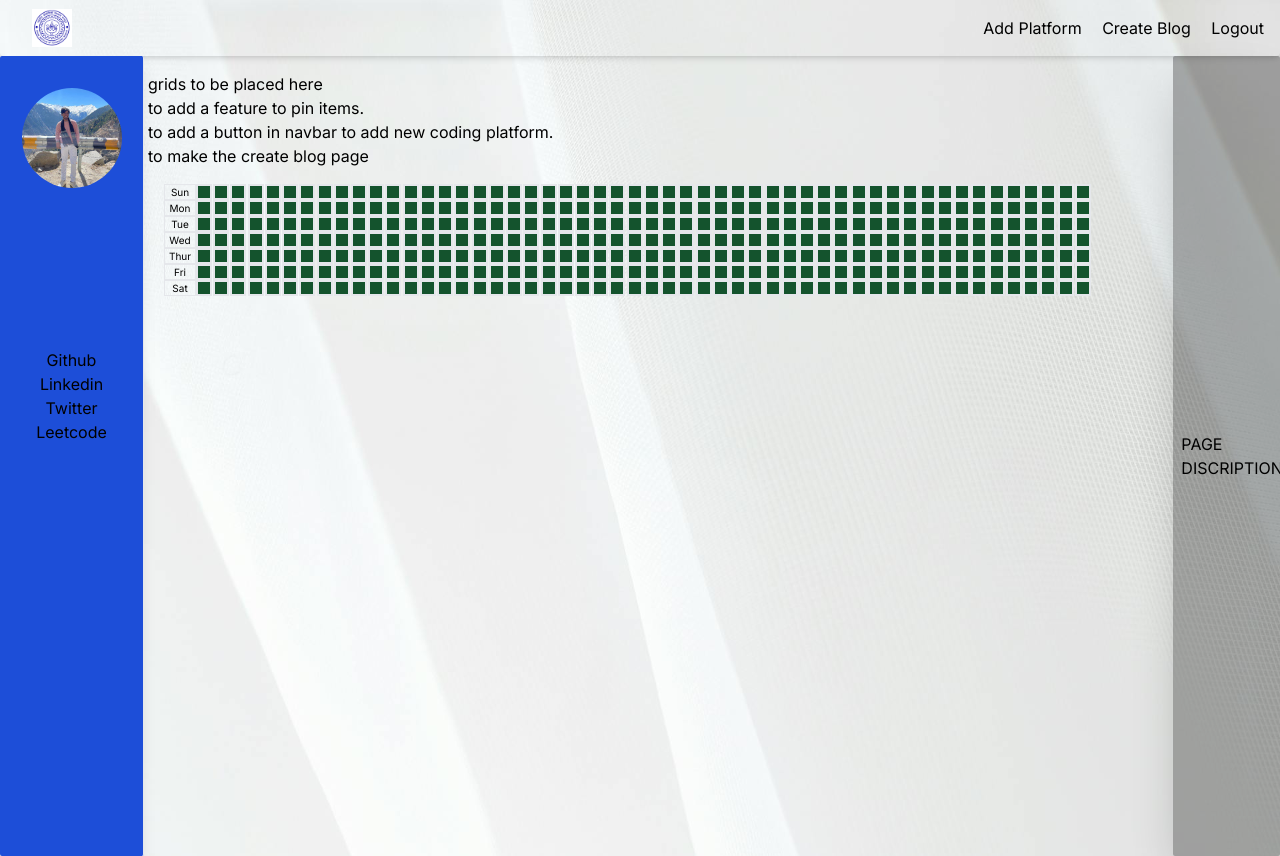
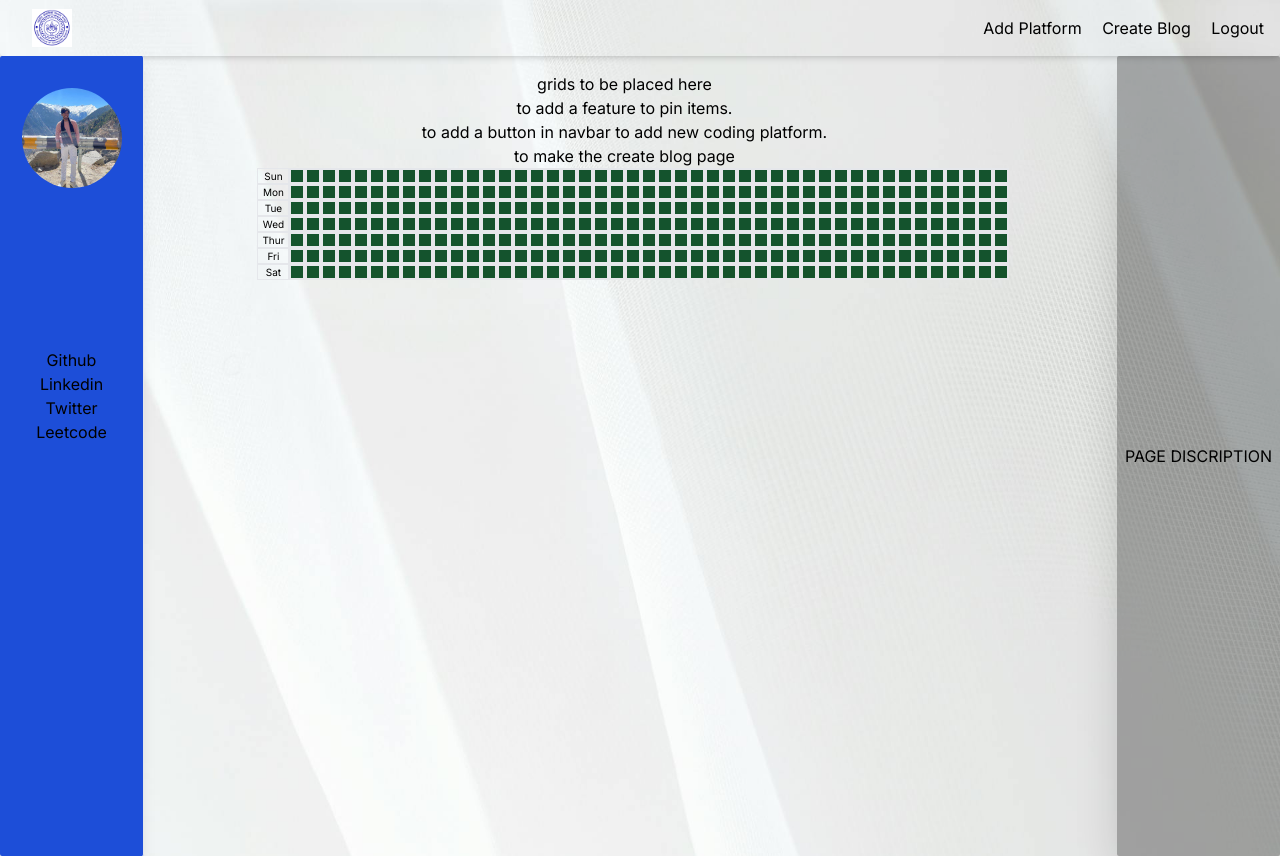
Before and after one commit to eisemsi2/trackingProject, a Next.js app: page /myspace in a window 1280 px wide. Built offline with nearby package versions, Linux system fonts and the light colour scheme.

Commit message:
grid to center

```diff
--- a/src/app/myspace/page.tsx
+++ b/src/app/myspace/page.tsx
@@ -18,7 +18,7 @@ export default function MySpace() {
             <SideBarLeft isOpen={isOpen} handleToggle={handleToggle}/>
 
             <div className={`${isOpen ? 'ml-[4px]' : 'ml-[-120px]'} m-4
-                transition-all duration-1000 flex-grow
+                transition-all duration-1000 flex-grow text-center
                 `}
                 >
                 grids to be placed here <br />
@@ -31,7 +31,10 @@ export default function MySpace() {
                 to make the create blog page
 
 
-                <div className="m-4 ">
+                <div className="md:hidden ml-[-60px]">
+                    <Grid />
+                </div>
+                <div className="hidden md:block">
                     <Grid />
                 </div>
             </div>
--- a/src/app/ui/grid.tsx
+++ b/src/app/ui/grid.tsx
@@ -6,9 +6,9 @@ export function GridElement({color = 'white'}: {color?: string}) {
     // console.log(`bg-${color}`);
     return (
         <div className={
-            `md:h-4 md:w-4 bg-${color}
-            md:border-2 border-gray-200
-            h-[10px] w-[10px] border flex-initial
+            `lg:h-[16px] lg:w-[16px] bg-${color}
+            lg:border-2 border-gray-200
+            h-[12px] w-[12px] border
         `}>
         </div>
     );
@@ -20,12 +20,12 @@ export default function Grid() {
 
     let gridmd: React.ReactNode[] = [];
     let i=0;
-    for (i=0; i<364; i++) {
+    for (i=0; i<315; i++) {
         gridmd.push(<GridElement key={i} color={color}/>);
     }
     let grid: React.ReactNode[] = [];
     i=0;
-    for (i=0; i<182; i++) {
+    for (i=0; i<91; i++) {
         grid.push(<GridElement key={i} color={color}/>);
     }
 
@@ -38,24 +38,24 @@ export default function Grid() {
     });
     let days = ["", "Mon", "", "Wed", "", "Fri", ""].map((day) => {
         return (
-            <div key={day} className="h-[10px] w-6 text-[7px] text-center border border-gray-200">
+            <div key={day} className="h-[12px] w-5 text-[7px] text-center border border-gray-200">
                 {day}
             </div>
         );
     });
 
     return (
-        <div className="flex flex-row">
-            <div className="hidden md:grid grid-rows-7 grid-flow-col">
+        <div className="flex flex-row justify-center ">
+            <div className="hidden lg:grid grid-rows-7 grid-flow-col">
                 {daysmd}
             </div>
-            <div className="md:hidden font-bold grid grid-rows-7 grid-flow-col">
+            <div className="lg:hidden font-bold grid grid-rows-7 grid-flow-col">
                 {days}
             </div>
-            <div className="hidden md:grid grid-rows-7 grid-flow-col gap-0 md:w-[56rem] w-[30rem]">
+            <div className="hidden lg:grid grid-rows-7 grid-flow-col gap-0 lg:w-[702px] w-[30rem]">
                 {gridmd}
             </div>
-            <div className="grid md:hidden grid-rows-7 grid-flow-col gap-0 md:w-[56rem] w-[10rem] flex-wrap">
+            <div className="grid lg:hidden grid-rows-7 grid-flow-col gap-0 lg:w-[56rem] w-[84px]">
                 {grid}
             </div>
         </div>
--- a/src/app/ui/sidebars.tsx
+++ b/src/app/ui/sidebars.tsx
@@ -55,8 +55,8 @@ export function SideBarLeft({isOpen, handleToggle}: SideBarLeftProps) {
 
 export function SideBarRight() {
     return (
-        <div className="hidden ml-auto md:flex flex-col shadow-2xl h-screen w-1/12 rounded-sm bg-black/30 justify-center">
-            <span className='p-2'> PAGE DISCRIPTION </span>
+        <div className="hidden ml-auto md:flex flex-col shadow-2xl h-screen rounded-sm bg-black/30 justify-center">
+            <div className='p-2'> PAGE DISCRIPTION </div>
         </div>
     );
 }
```
